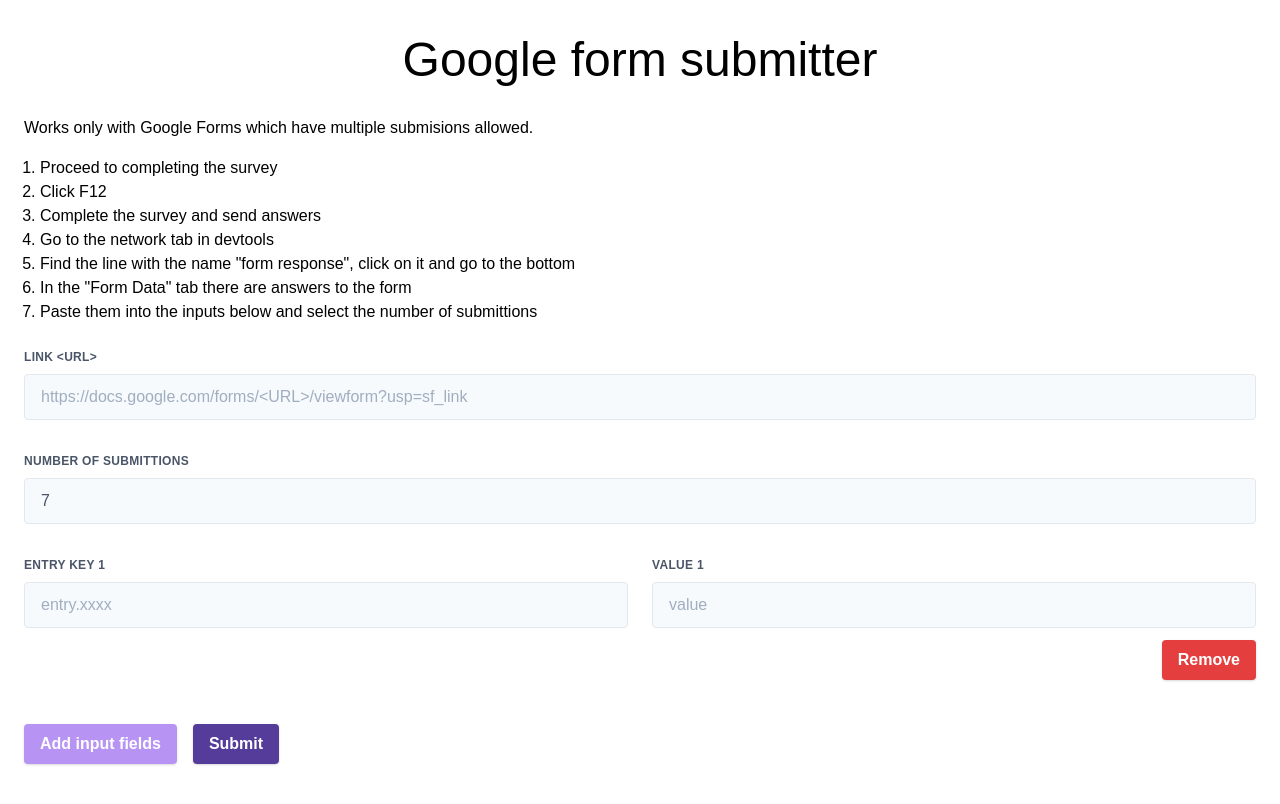
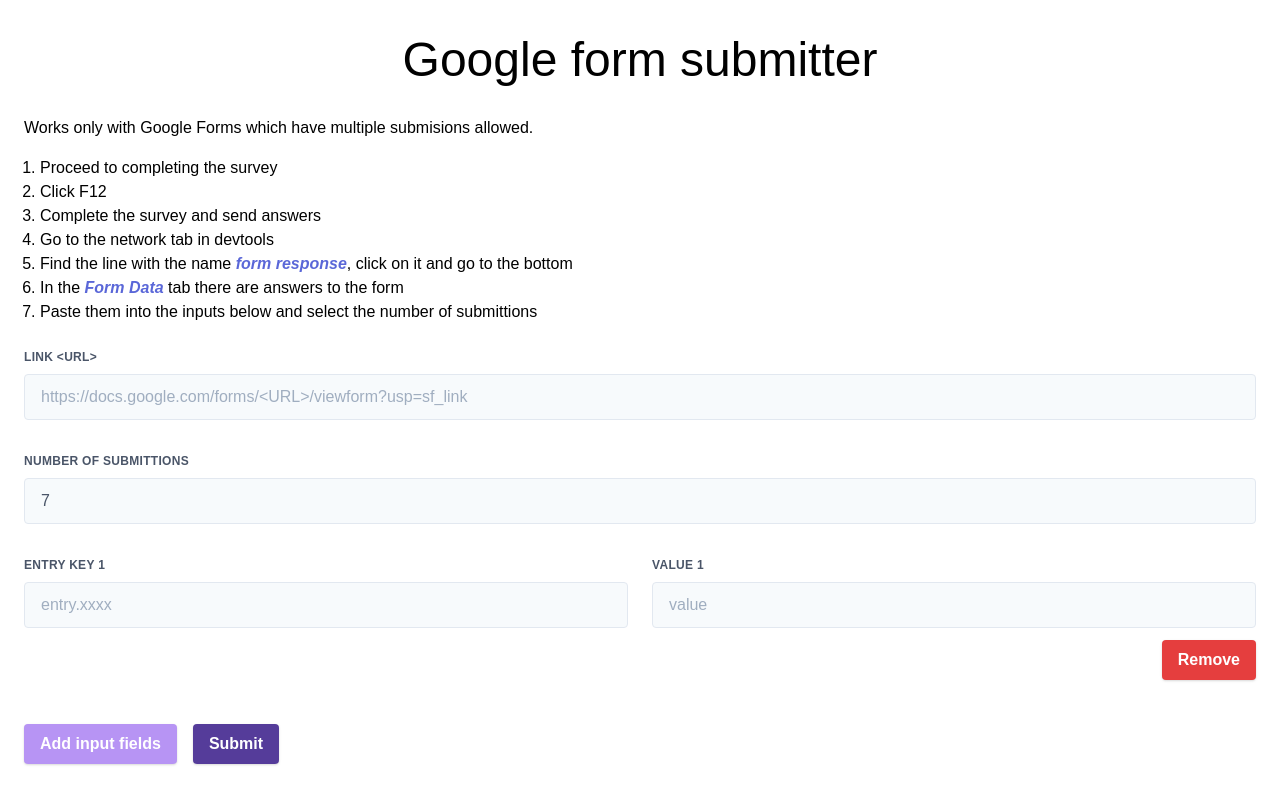
Before and after one commit to snaqu/google-form-submitter, a React (Create React App) app: page / in a window 1280 px wide. Built offline with nearby package versions, Linux system fonts and the light colour scheme.

Commit message:
move form submit function

```diff
--- a/src/App.js
+++ b/src/App.js
@@ -21,6 +21,45 @@ const App = () => {
       value: ""
     }
   ]);
+
+  const onFormSubmit = e => {
+    e.preventDefault();
+    setIsModalOpen(true);
+    setIsResponseDone(false);
+    setResponseMessage(messages.sending);
+
+    let objectWithValues = {};
+
+    formValue.forEach(({ entryValue, value }) => {
+      objectWithValues = {
+        ...objectWithValues,
+        [entryValue]: value
+      };
+    });
+
+    const query = queryString.stringify(objectWithValues);
+    const spreadsheetUrl = `https://docs.google.com/forms/${linkValue}/formResponse?${query}&submit=Submit`;
+    const corsUrl = "https://cors-anywhere.herokuapp.com/";
+
+    (async () => {
+      let promiseArray = [];
+
+      for (let i = 0; i < submittionValue; i++) {
+        const response = await fetch(`${corsUrl}${spreadsheetUrl}`);
+        if (response.ok) {
+          promiseArray.push(response);
+        } else {
+          setIsResponseDone(true);
+          return setResponseMessage(messages.sendingError);
+        }
+      }
+
+      Promise.all(promiseArray).then(() => {
+        setResponseMessage(messages.sendingCompleted);
+        setIsResponseDone(true);
+      });
+    })();
+  };
 
   const entryInputs = formValue.map((item, key) => (
     <ConnectedInputs
@@ -85,57 +124,21 @@ const App = () => {
             <li>Complete the survey and send answers</li>
             <li>Go to the network tab in devtools</li>
             <li>
-              Find the line with the name "form response", click on it and go to
-              the bottom
+              Find the line with the name{" "}
+              <em className="text-indigo-600 font-bold">form response</em>,
+              click on it and go to the bottom
             </li>
-            <li>In the "Form Data" tab there are answers to the form</li>
+            <li>
+              In the <em className="text-indigo-600 font-bold">Form Data</em>{" "}
+              tab there are answers to the form
+            </li>
             <li>
               Paste them into the inputs below and select the number of
               submittions
             </li>
           </ol>
         </div>
-        <form
-          className="w-full"
-          onSubmit={e => {
-            e.preventDefault();
-            setIsModalOpen(true);
-            setIsResponseDone(false);
-            setResponseMessage(messages.sending);
-
-            let objectWithValues = {};
-
-            formValue.forEach(({ entryValue, value }) => {
-              objectWithValues = {
-                ...objectWithValues,
-                [entryValue]: value
-              };
-            });
-
-            const query = queryString.stringify(objectWithValues);
-            const spreadsheetUrl = `https://docs.google.com/forms/${linkValue}/formResponse?${query}&submit=Submit`;
-            const corsUrl = "https://cors-anywhere.herokuapp.com/";
-
-            (async () => {
-              let promiseArray = [];
-
-              for (let i = 0; i < submittionValue; i++) {
-                const response = await fetch(`${corsUrl}${spreadsheetUrl}`);
-                if (response.ok) {
-                  promiseArray.push(response);
-                } else {
-                  setIsResponseDone(true);
-                  return setResponseMessage(messages.sendingError);
-                }
-              }
-
-              Promise.all(promiseArray).then(() => {
-                setResponseMessage(messages.sendingCompleted);
-                setIsResponseDone(true);
-              });
-            })();
-          }}
-        >
+        <form className="w-full" onSubmit={e => onFormSubmit(e)}>
           <div className="flex flex-wrap -mx-3 mb-5">
             <EntryInput
               name="Link"
```
